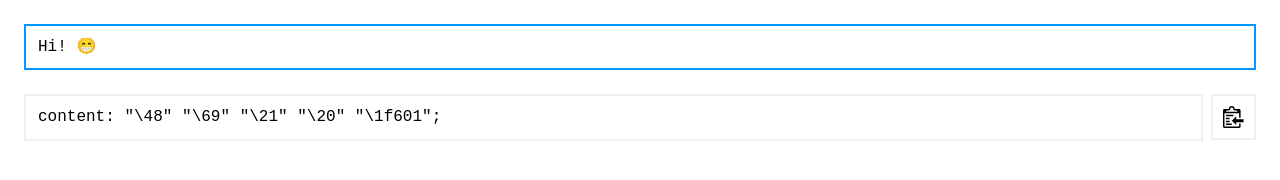
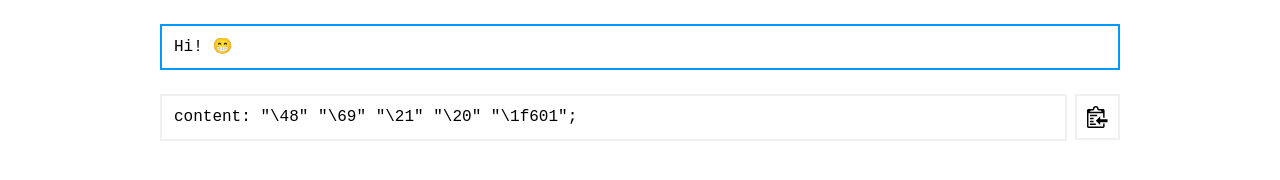
Before and after one commit to mzdr/mzdr.github.io, a website: page char2css/index.html in a window 1280 px wide. Drawn offline with nearby package versions, Linux system fonts and the light colour scheme.

Commit message:
Add max-width to app-container

```diff
--- a/char2css/styles.css
+++ b/char2css/styles.css
@@ -25,6 +25,8 @@ input {
 .app-container {
     display: flex;
     flex-wrap: wrap;
+    margin: auto;
+    max-width: 960px;
 }
 
 .app-container > .input,
```
